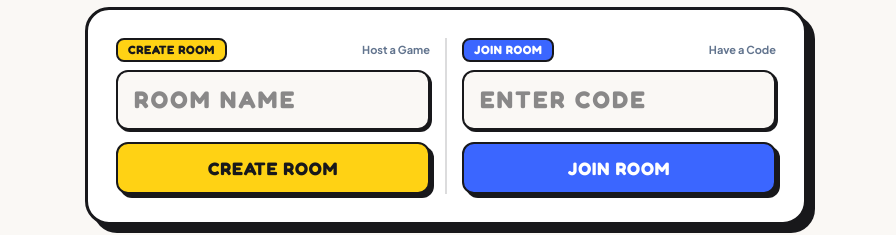
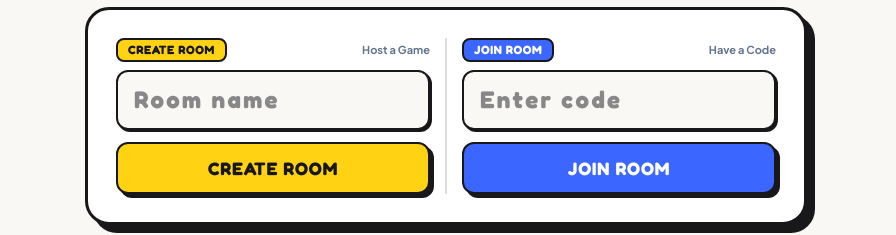
Before and after one commit to Mainao/jumble-race, a React (Vite) app in the folder client/: page / in a window 1280 px wide. Shown: the part 435-670 px from the top of the page, without its empty margins (194-1090 px from the left). Built offline with nearby package versions, Linux system fonts and the light colour scheme; no server answers.

Commit message:
fix: allow input to accept all cases

```diff
--- a/client/src/ui/Input.tsx
+++ b/client/src/ui/Input.tsx
@@ -8,7 +8,7 @@ const inputVariants = cva(
     {
         variants: {
             variant: {
-                code: "font-display border-[2.5px] py-3 px-4 font-black text-xl sm:text-2xl uppercase tracking-widest brutal-shadow-sm",
+                code: "font-display border-[2.5px] py-3 px-4 font-black text-xl sm:text-2xl tracking-widest brutal-shadow-sm",
                 text: "border-2 py-3 px-4 font-bold text-lg",
             },
             accent: {
```
